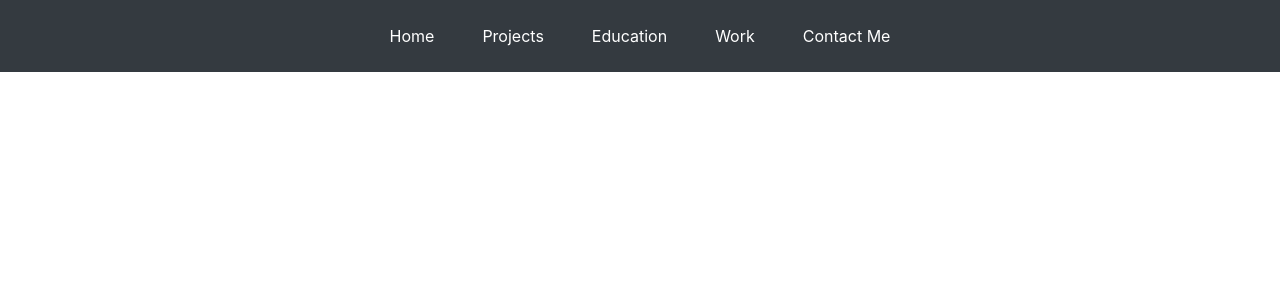
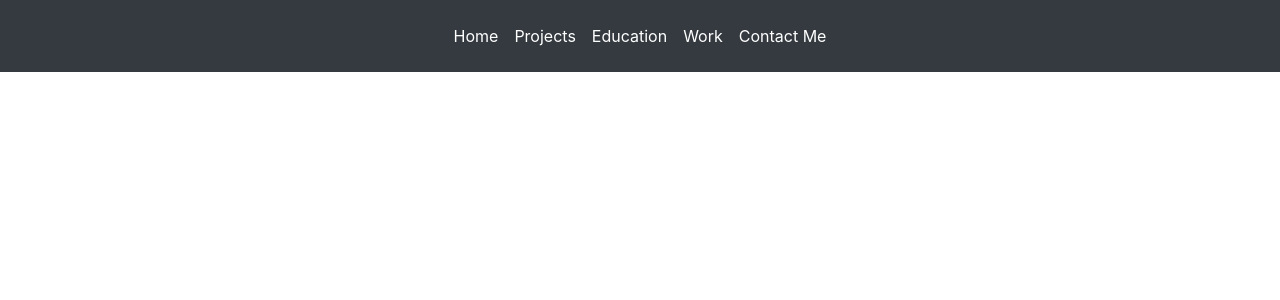
Before and after one commit to srinichrocks/Personal-Website, a Next.js app: page /header in a window 1280 px wide. Shown: the top 300 px of the page. Built offline with nearby package versions, Linux system fonts and the light colour scheme.

Commit message:
navbar width too big fix

```diff
--- a/src/pages/header.js
+++ b/src/pages/header.js
@@ -17,19 +17,19 @@ export default function Header() {
         </nav> */}
         <ul class="nav navbar-expand-lg navbar-dark bg-dark bg-gradient py-1 py-lg-3 justify-content-center">
         <li class="nav-item">
-          <a class="nav-link text-white px-4" href="/">Home</a>
+          <a class="nav-link text-white px-2" href="/">Home</a>
         </li>
         <li class="nav-item">
-          <a class="nav-link text-white px-4" href="/projects">Projects</a>
+          <a class="nav-link text-white px-2" href="/projects">Projects</a>
         </li>
         <li class="nav-item">
-          <a class="nav-link text-white px-4" href="/education">Education</a>
+          <a class="nav-link text-white px-2" href="/education">Education</a>
         </li>
         <li class="nav-item">
-          <a class="nav-link text-white px-4" href="/work">Work</a>
+          <a class="nav-link text-white px-2" href="/work">Work</a>
         </li>
         <li class="nav-item">
-          <a class="nav-link text-white px-4" href="/contact-me">Contact Me</a>
+          <a class="nav-link text-white px-2" href="/contact-me">Contact Me</a>
         </li>
       </ul>
     </div>
--- a/src/pages/projects.js
+++ b/src/pages/projects.js
@@ -44,7 +44,6 @@ export default function Projects() {
               </a>
        </div>
        <div className='col-sm-4'>
-       {/* <a href = "//github.com/srinichrocks/RPN-Assignment" target = "_blank"> */}
               <div class="card text-center shadow rounded h-100">
                 <div class="card-content">
                   <div class="card-body">
@@ -57,8 +56,6 @@ export default function Projects() {
                   </div>
                 </div>
               </div>
-              {/* </a> */}
-
        </div>
        <div className='col-sm-4'>
        <a href = "//github.com/srinichrocks/AlphabetGame" target = "_blank">
```
Also changed, not shown: src/pages/education.js (+0 -20 lines).
